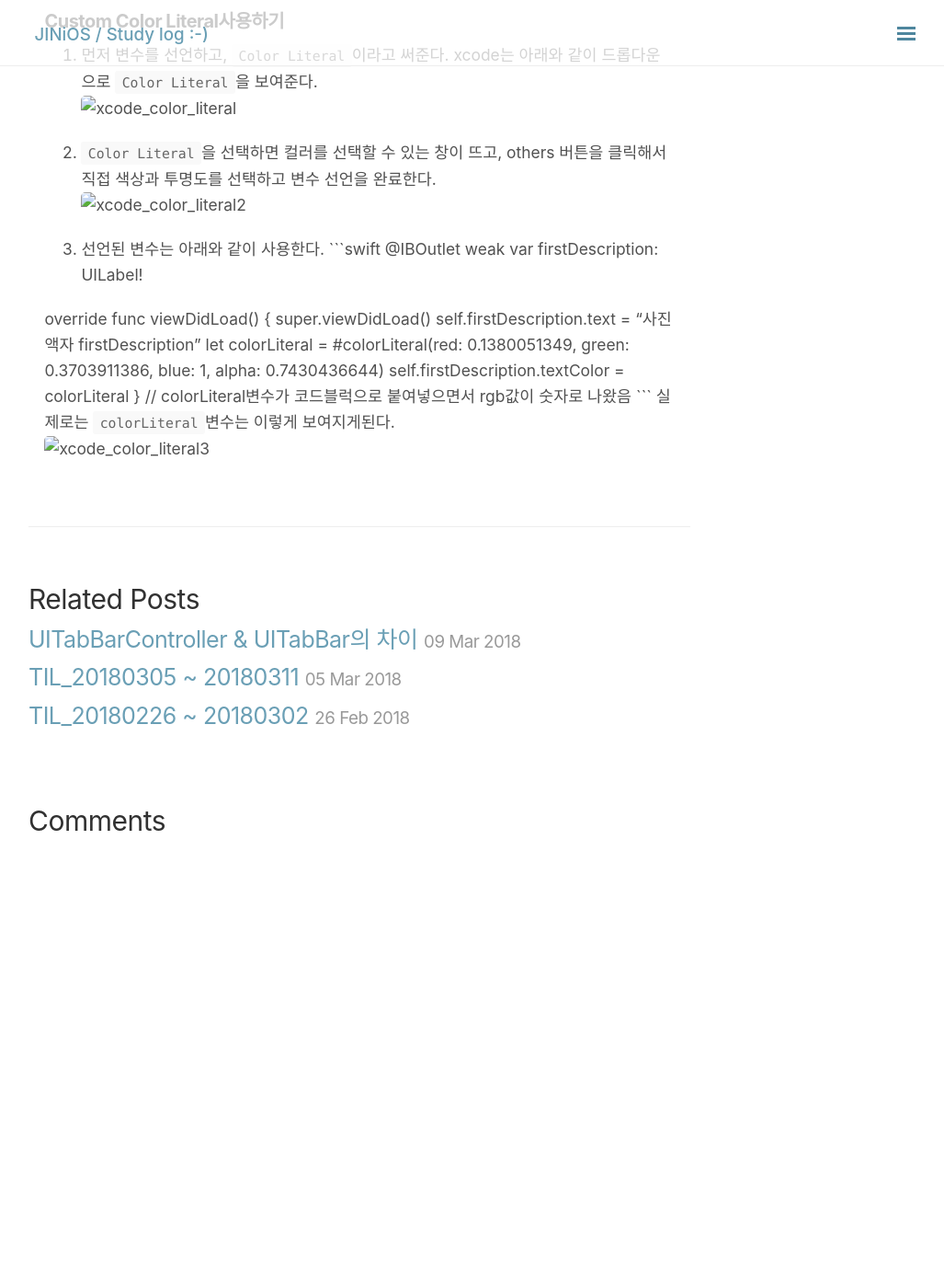
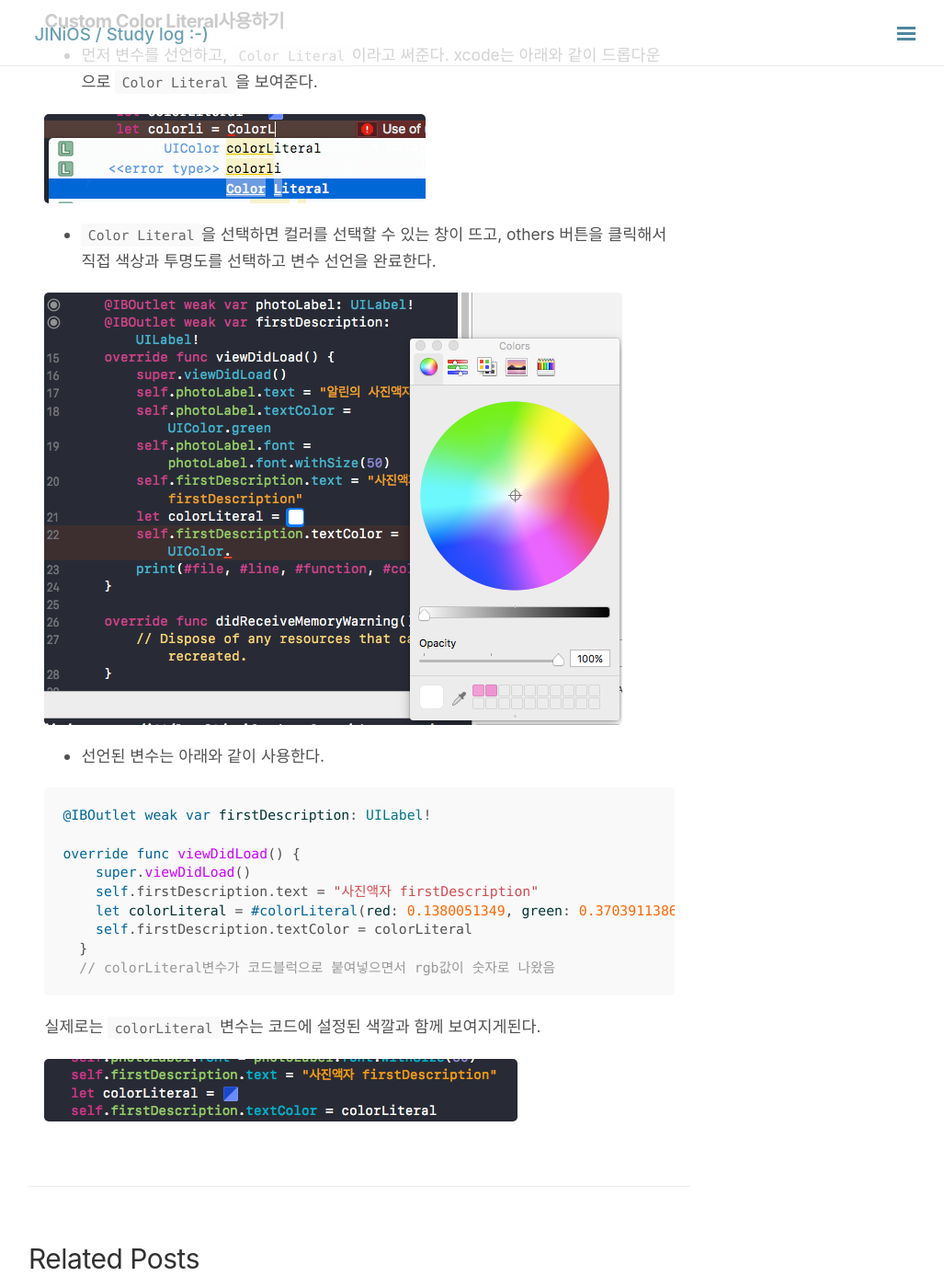
Before and after one commit to jinios/jinios.github.io, a Jekyll site: the page built from _posts/iOS/2018-03-11-ios_color_literal.md, in a window 1280 px wide and 1400 px high, scrolled down 942 px. Shown: the whole window at 92% size, without its empty margins (249-1276 px from the left). Built offline with Jekyll 4.4.1, drawn with Linux system fonts in a browser that asks for light colours; nearby versions of some CDN libraries; comment, search, counter and statistics services are not loaded; before the commit the page ends 1863 px from its top, so only the background shows below that.

Commit message:
update post

````diff
--- a/_posts/iOS/2018-03-11-ios_color_literal.md
+++ b/_posts/iOS/2018-03-11-ios_color_literal.md
@@ -29,13 +29,18 @@ class FirstViewController: UIViewController {
 
 #### Custom Color Literal사용하기
 
-1. 먼저 변수를 선언하고, `Color Literal`이라고 써준다. xcode는 아래와 같이 드롭다운으로 `Color Literal`을 보여준다.
-![xcode_color_literal](/_posts/images/colorLiteral_20180311.png)
-2. `Color Literal`을 선택하면 컬러를 선택할 수 있는 창이 뜨고, others 버튼을 클릭해서 직접 색상과 투명도를 선택하고 변수 선언을 완료한다.
-![xcode_color_literal2](/_posts/images/colorLiteral2_20180311.png)
-3. 선언된 변수는 아래와 같이 사용한다.
-  ```swift
-  @IBOutlet weak var firstDescription: UILabel!
+-  먼저 변수를 선언하고, `Color Literal`이라고 써준다. xcode는 아래와 같이 드롭다운으로 `Color Literal`을 보여준다.
+<br/>
+
+![xcode_color_literal](/assets/img/post_img/colorLiteral_20180311.png)
+-  `Color Literal`을 선택하면 컬러를 선택할 수 있는 창이 뜨고, others 버튼을 클릭해서 직접 색상과 투명도를 선택하고 변수 선언을 완료한다.
+<br/>
+
+![xcode_color_literal2](/assets/img/post_img/colorLiteral2_20180311.png)
+-  선언된 변수는 아래와 같이 사용한다.
+
+```swift
+@IBOutlet weak var firstDescription: UILabel!
 
 override func viewDidLoad() {
     super.viewDidLoad()
@@ -43,7 +48,10 @@ override func viewDidLoad() {
     let colorLiteral = #colorLiteral(red: 0.1380051349, green: 0.3703911386, blue: 1, alpha: 0.7430436644)
     self.firstDescription.textColor = colorLiteral
   }
-    // colorLiteral변수가 코드블럭으로 붙여넣으면서 rgb값이 숫자로 나왔음
-  ```
-  실제로는 `colorLiteral`변수는 이렇게 보여지게된다.
-  ![xcode_color_literal3](/_posts/images/colorLiteral3_20180311.png)
+  // colorLiteral변수가 코드블럭으로 붙여넣으면서 rgb값이 숫자로 나왔음
+```
+
+  실제로는 `colorLiteral`변수는 코드에 설정된 색깔과 함께 보여지게된다.
+<br/>
+
+  ![xcode_color_literal3](/assets/img/post_img/colorLiteral3_20180311.png)
````
Also changed, not shown: assets/img/post_img/colorLiteral2_20180311.png (renamed from _posts/images/colorLiteral2_20180311.png), assets/img/post_img/colorLiteral3_20180311.png (renamed from _posts/images/colorLiteral3_20180311.png), assets/img/post_img/colorLiteral_20180311.png (renamed from _posts/images/colorLiteral_20180311.png).
